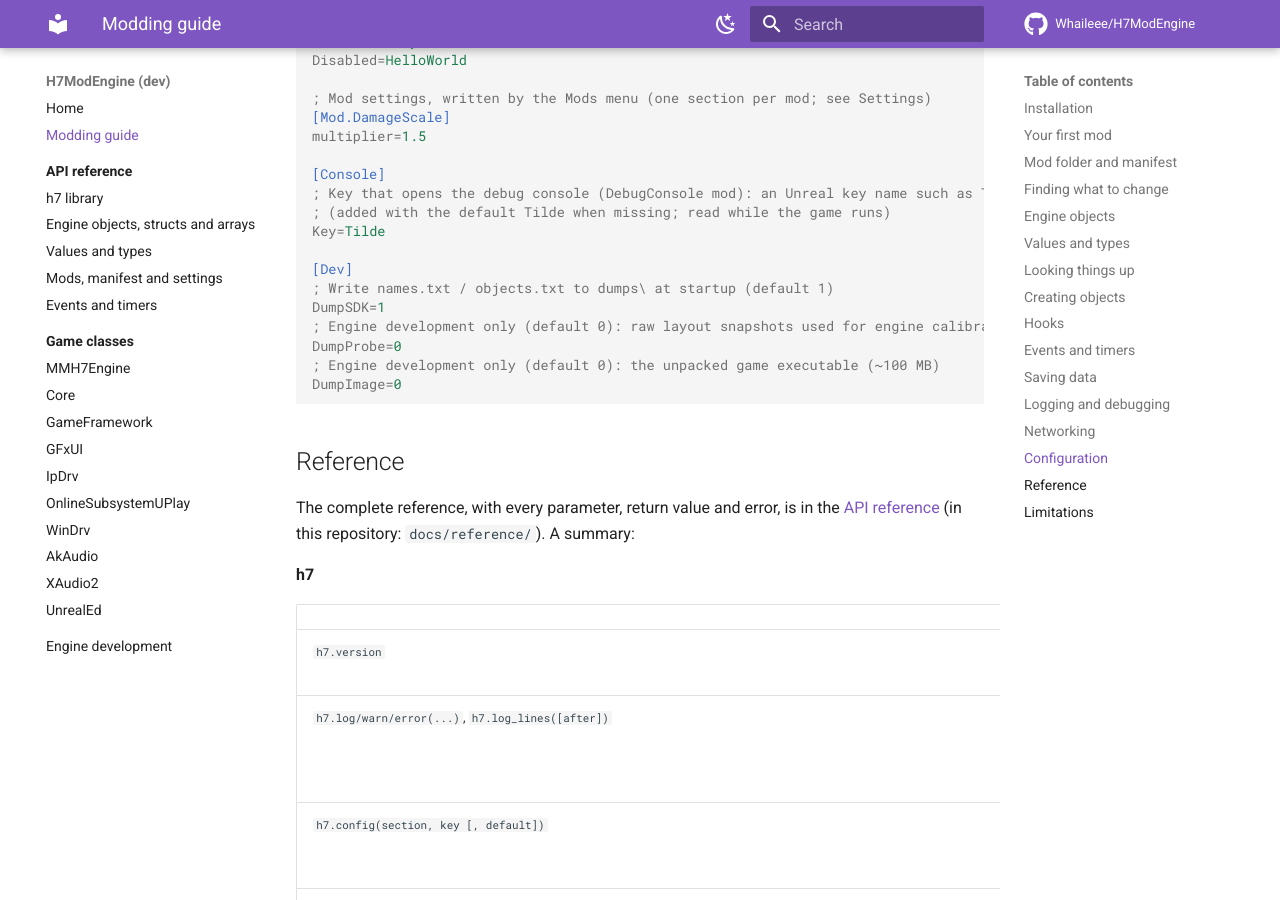
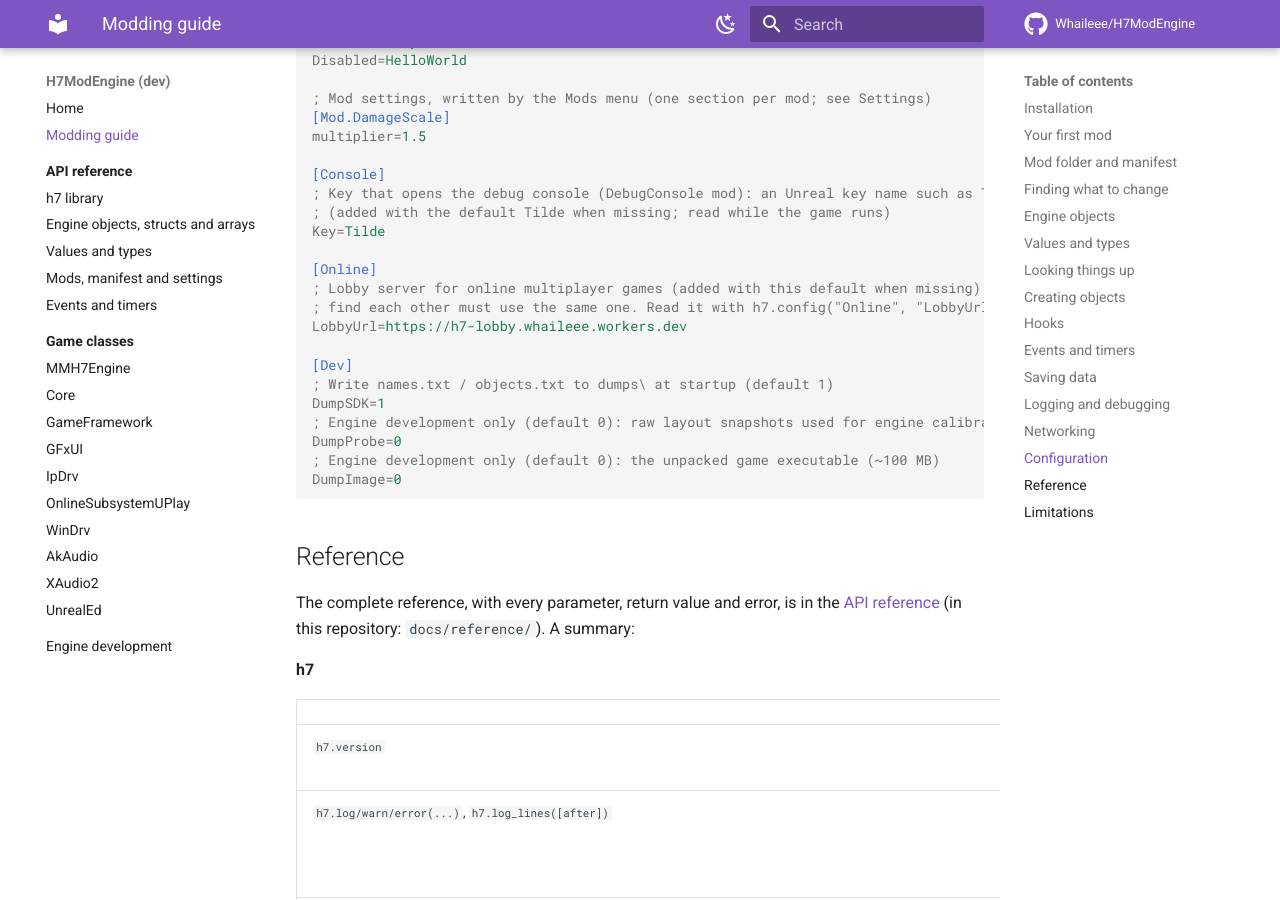
Before and after one commit to Whaileee/H7ModEngine, an MkDocs documentation site: the page built from docs/API.md, in a window 1280 px wide and 900 px high, scrolled down 16918 px. Built offline with MkDocs 1.6.1 and Material for MkDocs 9.7.7, drawn with Linux system fonts in a browser that asks for light colours; comment, search, counter and statistics services are not loaded.

Commit message:
Default the online lobby to the deployed H7Lobby
[Online] LobbyUrl=https://h7-lobby.whaileee.workers.dev in the default ini,
added to existing inis at startup like [Console] Key.

Co-Authored-By: Claude Opus 5.5 <noreply@anthropic.com>

```diff
--- a/docs/API.md
+++ b/docs/API.md
@@ -597,6 +597,11 @@ multiplier=1.5
 ; (added with the default Tilde when missing; read while the game runs)
 Key=Tilde
 
+[Online]
+; Lobby server for online multiplayer games (added with this default when missing); players who want to
+; find each other must use the same one. Read it with h7.config("Online", "LobbyUrl").
+LobbyUrl=https://h7-lobby.whaileee.workers.dev
+
 [Dev]
 ; Write names.txt / objects.txt to dumps\ at startup (default 1)
 DumpSDK=1
```
Also changed, not shown: RESUME.md (+3 -1 lines), 2 other files.
